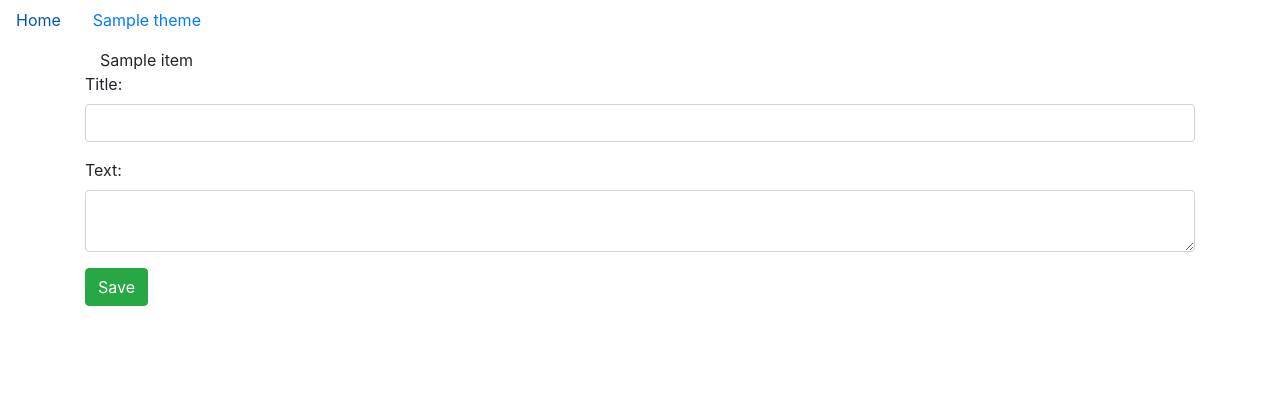
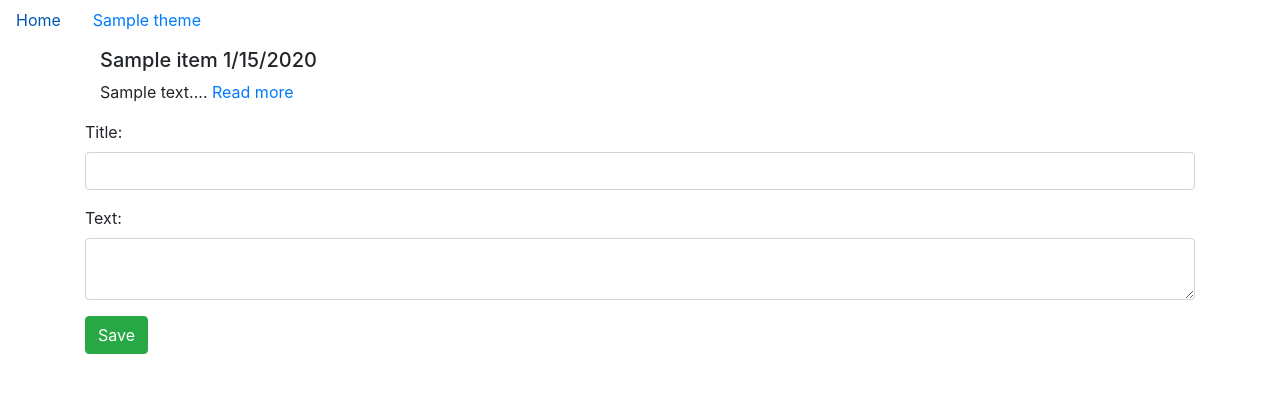
Before and after one commit to GuRuGuMaWaRu/Learning_projects, a Node project: template app_ejs_6/views/theme.ejs in a window 1280 px wide. Shown: the top 393 px of the page. Run offline with Node 20 templates, Linux system fonts and the light colour scheme; the template is opened without the code that fills it: most values are stand-ins (such as "Sample title", 1, 10 or a date in 2020).

Commit message:
Show list of items for each theme

```diff
--- a/app_ejs_6/controllers/themeController.js
+++ b/app_ejs_6/controllers/themeController.js
@@ -18,6 +18,6 @@
   const themes = await Theme.find();
   const theme = await Theme.findById(id);
   const items = await Item.find({ theme: id });
-
+  console.log(items);
   res.render("theme", { themes: themes, theme: theme, items: items });
 };
--- /dev/null
+++ b/app_ejs_6/public/styles.css
@@ -0,0 +1,4 @@
+.item-header {
+  display: flex;
+  justify-content: space-between;
+}
--- a/app_ejs_6/views/partials/header.ejs
+++ b/app_ejs_6/views/partials/header.ejs
@@ -6,6 +6,7 @@
     <meta http-equiv="X-UA-Compatible" content="ie=edge" />
     <title>App EJS-6</title>
     <link rel="stylesheet" href="https://stackpath.bootstrapcdn.com/bootstrap/4.3.1/css/bootstrap.min.css" integrity="sha384-ggOyR0iXCbMQv3Xipma34MD+dH/1fQ784/j6cY/iJTQUOhcWr7x9JvoRxT2MZw1T" crossorigin="anonymous">
+    <link rel="stylesheet" href="/styles.css" crossorigin="anonymous">
   </head>
   <body>
     <ul class="nav">
--- a/app_ejs_6/views/theme.ejs
+++ b/app_ejs_6/views/theme.ejs
@@ -3,7 +3,16 @@
 <h1><%= theme.name %></h1>
 <div class="container">
   <% items.forEach(item => { %>
-    <div><%= item.name %></div>
+    <div class="item">
+      <h5 class="item-header">
+        <span><%= item.title %></span>
+        <span><%= item.created.toLocaleDateString('en-Us') %></span>
+      </h5>
+      <p>
+        <%= item.text.slice(0, 100) %>...
+        <a href="/item/<%= item._id %>">Read more</a>
+      </p>
+    </div>
   <% }) %>
 </div>
 <form action="/theme" method="POST">
```
Also changed, not shown: app_ejs_6/models/Item.js (+4 -4 lines).
